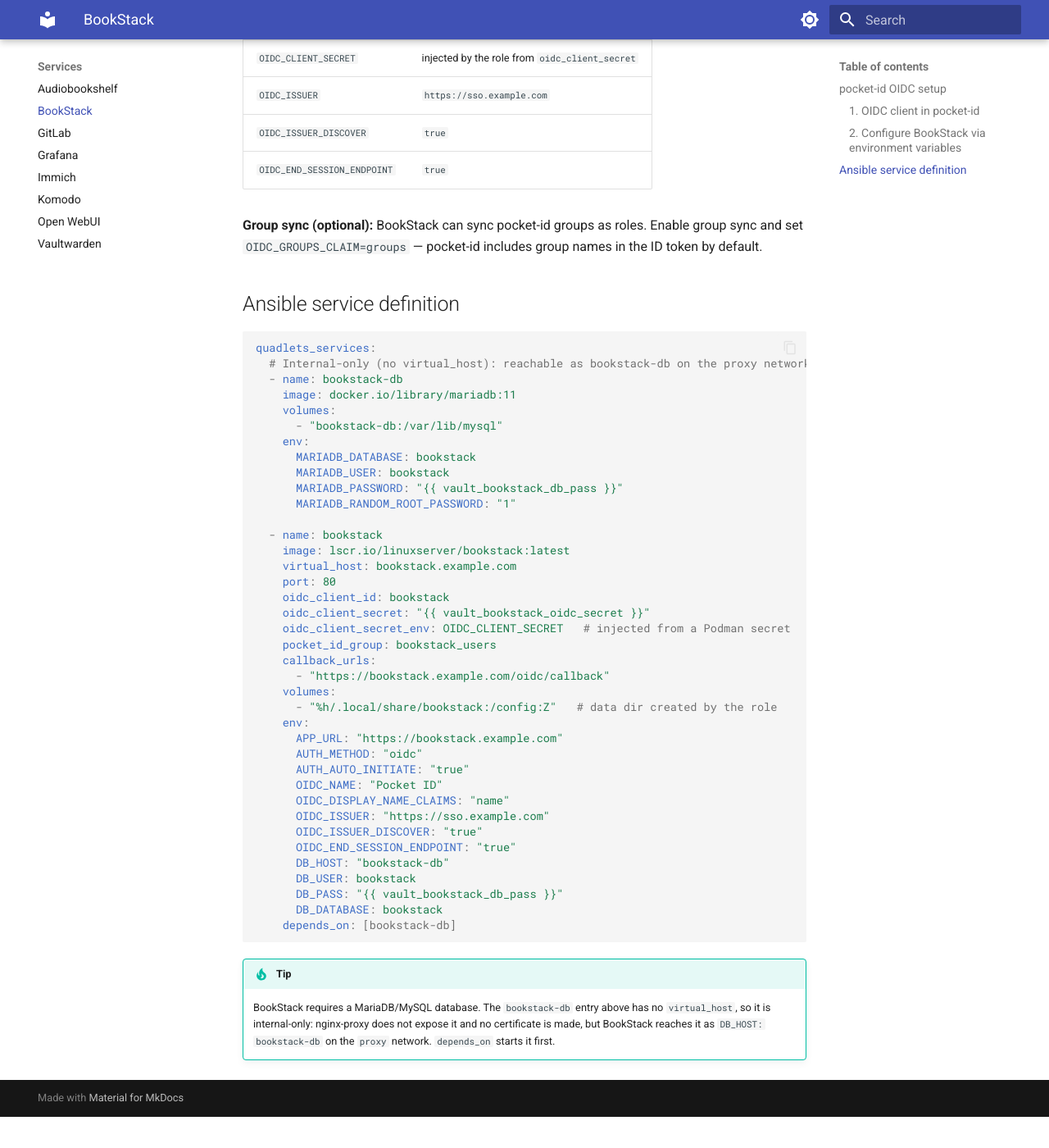
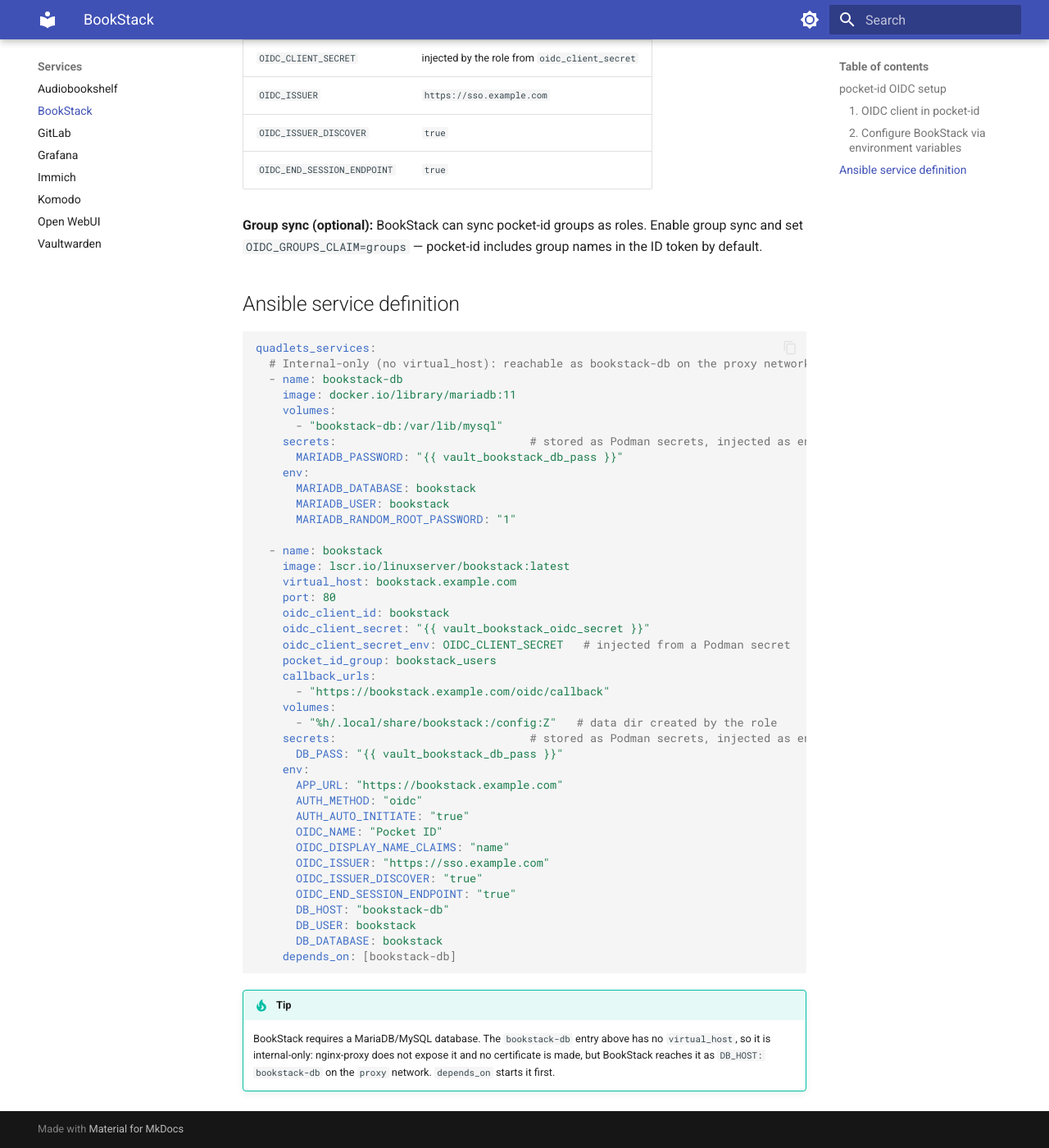
Before and after one commit to apomonosi/quadlets, an MkDocs documentation site: the page built from docs/services/bookstack.md, in a window 1280 px wide and 1400 px high, scrolled down 1261 px. Shown: the whole window at 82% size. Built offline with MkDocs 1.6.1 and Material for MkDocs 9.7.7, drawn with Linux system fonts in a browser that asks for light colours; before the commit the page ends 2623 px from its top, so only the background shows below that.

Commit message:
Add per-service secrets map for passwords and tokens
Database passwords and tokens (DB_PASS, MARIADB_PASSWORD, DB_PASSWORD,
Vaultwarden ADMIN_TOKEN) were plain env values written into unit files.

A service can now list them under `secrets:` (VAR: value). Each is stored
as the Podman secret "<name>-env-<var>" and injected with
Secret=...,type=env,target=VAR. Secrets dropped from the map are removed
(only names under a configured service's "<name>-env-" prefix are touched).
Preflight rejects a variable in both env and secrets, or one that clashes
with oidc_client_secret_env, and no longer prints the whole service entry
(which could contain secret values) on failure.

Docs and the README move the passwords/tokens into `secrets:`; molecule adds
GF_SECURITY_ADMIN_PASSWORD for Grafana and verify checks the secret exists,
reaches the container and is absent from the unit file and podman inspect.
Collection and cleanup logic tested on ansible-core 2.16 and 2.19.

Co-Authored-By: Claude Opus 5.5 <noreply@anthropic.com>
Claude-Session: https://claude.ai/code/session_01CtVTxZ9VAswzWV9UdygShg

````diff
--- a/docs/services/bookstack.md
+++ b/docs/services/bookstack.md
@@ -53,10 +53,11 @@ quadlets_services:
     image: docker.io/library/mariadb:11
     volumes:
       - "bookstack-db:/var/lib/mysql"
+    secrets:                             # stored as Podman secrets, injected as env
+      MARIADB_PASSWORD: "{{ vault_bookstack_db_pass }}"
     env:
       MARIADB_DATABASE: bookstack
       MARIADB_USER: bookstack
-      MARIADB_PASSWORD: "{{ vault_bookstack_db_pass }}"
       MARIADB_RANDOM_ROOT_PASSWORD: "1"
 
   - name: bookstack
@@ -71,6 +72,8 @@ quadlets_services:
       - "https://bookstack.example.com/oidc/callback"
     volumes:
       - "%h/.local/share/bookstack:/config:Z"   # data dir created by the role
+    secrets:                             # stored as Podman secrets, injected as env
+      DB_PASS: "{{ vault_bookstack_db_pass }}"
     env:
       APP_URL: "https://bookstack.example.com"
       AUTH_METHOD: "oidc"
@@ -82,7 +85,6 @@ quadlets_services:
       OIDC_END_SESSION_ENDPOINT: "true"
       DB_HOST: "bookstack-db"
       DB_USER: bookstack
-      DB_PASS: "{{ vault_bookstack_db_pass }}"
       DB_DATABASE: bookstack
     depends_on: [bookstack-db]
 ```
````
Also changed, not shown: README.md (+10 -1 lines), docs/services/immich.md (+2 -1 lines), docs/services/vaultwarden.md (+2 -1 lines), 7 other files.
